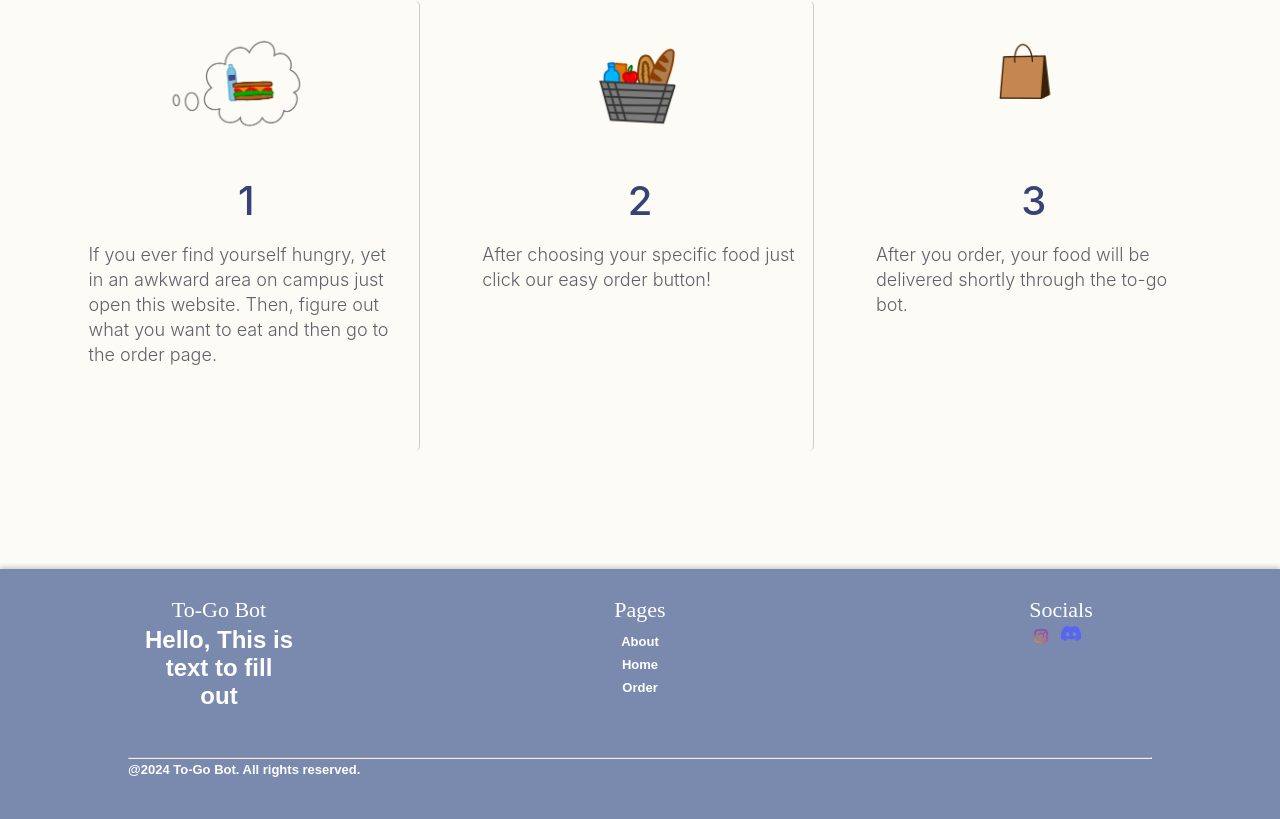
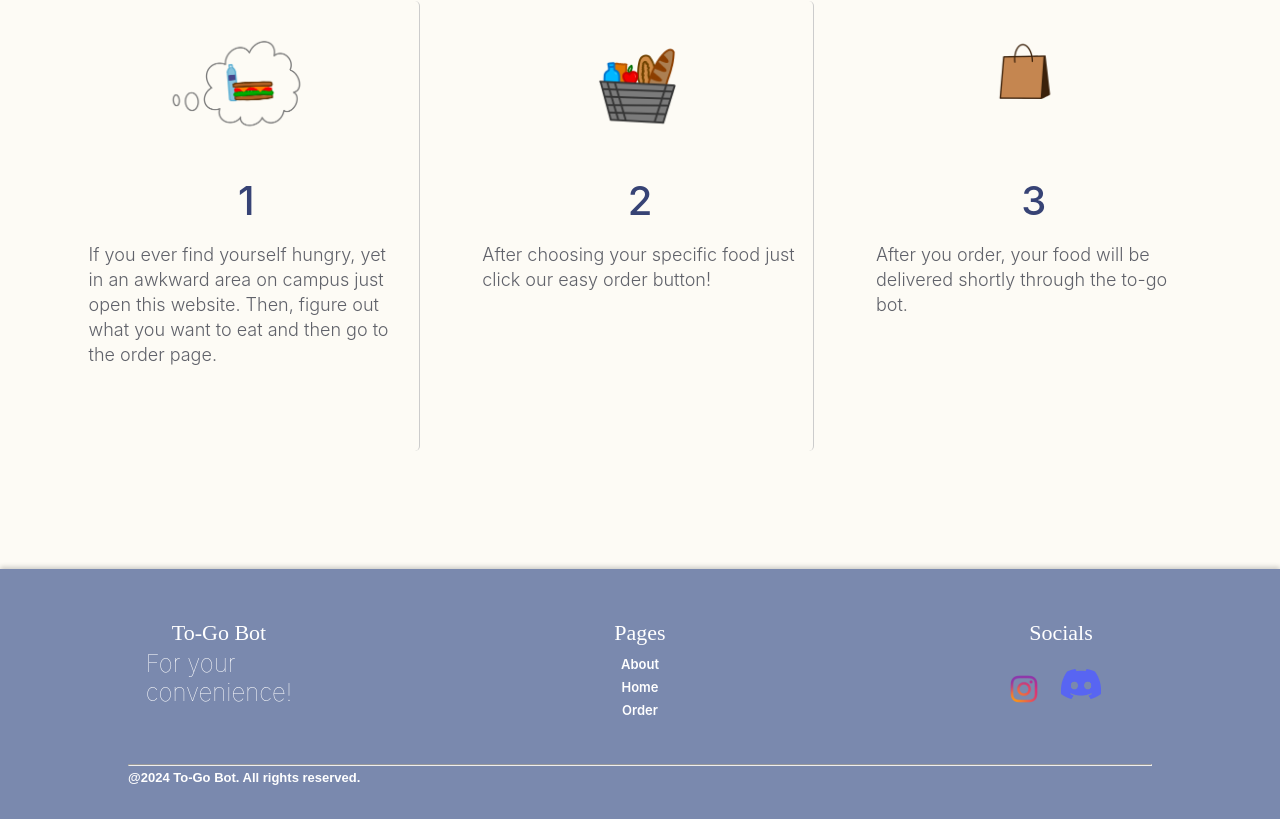
Before and after one commit to spring24pnmclass/frontend, a React (Vite) app: page / in a window 1280 px wide. Shown: the part 999-1818 px from the top of the page. Built offline with nearby package versions, Linux system fonts and the light colour scheme.

Commit message:
some formatting edits

```diff
--- a/src/footer/footer.css
+++ b/src/footer/footer.css
@@ -14,6 +14,7 @@
     display: flex;
     flex-wrap: wrap;
     justify-content: space-between;
+    margin-top: 2.2%;
 }
 
 
@@ -34,17 +35,26 @@
 
 }
 
+.sb__footer-links_div h2 {
+    font-weight: 100;
+    font-family: Apercu, '-apple-system', BlinkMacSystemFont, Segoe UI, Roboto, Helvetica Neue, Arial, Noto Sans, sans-serif, Apple Color Emoji, Segoe UI Emoji, Segoe UI Symbol, Noto Color Emoji;
+    text-align: left;
+}
+
 
 .sb__footer-links_div p {
     font-size: 12px;
     line-height: 15px;
     margin: 0; /* Reset margin */
     cursor: pointer;
+    font-family: Apercu, '-apple-system', BlinkMacSystemFont, Segoe UI, Roboto, Helvetica Neue, Arial, Noto Sans, sans-serif, Apple Color Emoji, Segoe UI Emoji, Segoe UI Symbol, Noto Color Emoji;
+    font-weight: 100;
 }
 
 
 .sb__footer-links_div a {
     color: white; /* Set link color */
+    font-weight: 200;
     text-decoration: none; /* Remove underline */
     margin-top: 0.5rem; /* Adjust spacing between h4 and links */
 }
@@ -65,8 +75,10 @@
 
 
 .socialmedia img {
-    width: 20px; /* Set the width of the images */
-    margin-right: 10px;
+    width: 40px; /* Set the width of the images */
+    margin-right: 17px;
+    margin-top: 20px;
+    text-align: right;
 }
 
 
--- a/src/footer/footer.jsx
+++ b/src/footer/footer.jsx
@@ -12,7 +12,7 @@ const Footer=()=> {
                     <div className="sb__footer-links_div">
                         <h4>To-Go Bot</h4>
                         <div>
-                            <h2>Hello, This is text to fill out</h2>
+                            <h2>For your <br></br>convenience!</h2>
                         </div>
                     </div>
                     <div className="sb__footer-links_div">
```
